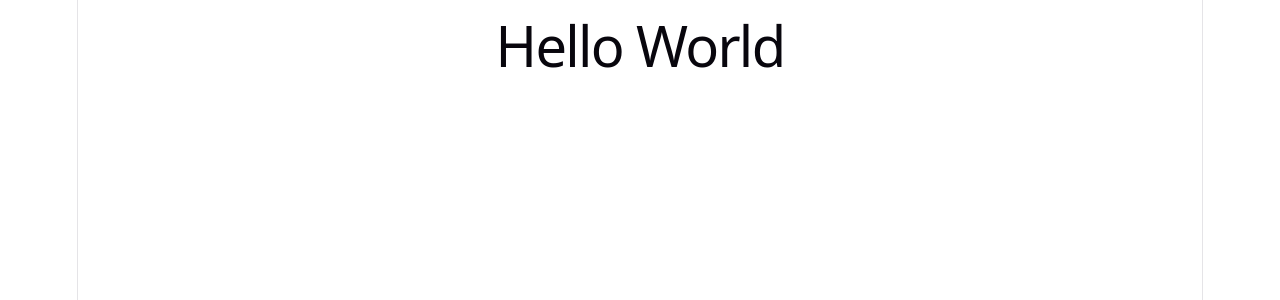
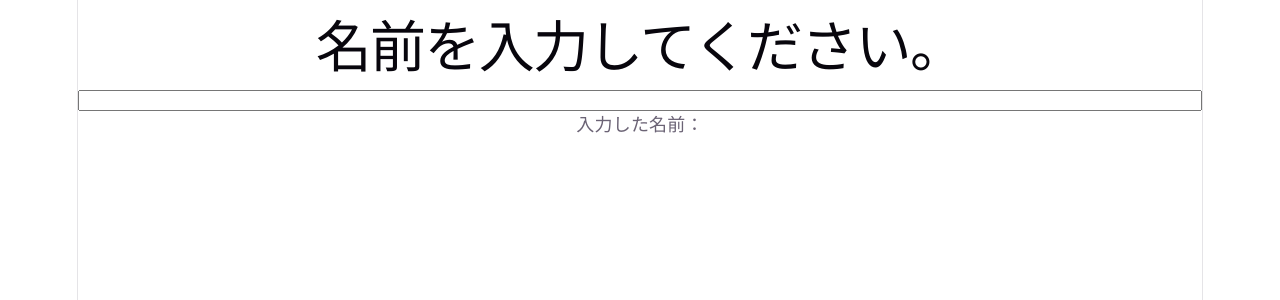
Before and after one commit to Say-Sato/ReactStudy, a React (Vite) app in the folder frontend/todo-app/: page / in a window 1280 px wide. Shown: the top 300 px of the page. Built offline with nearby package versions, Linux system fonts and the light colour scheme.

Commit message:
入力テキスト画面表示

```diff
--- a/frontend/todo-app/src/App.tsx
+++ b/frontend/todo-app/src/App.tsx
@@ -1,6 +1,28 @@
+import { useState } from "react";
+import type { ChangeEvent } from "react";
+
 function App() {
+  /* 変数nameにsetNameを利用して値を入れる */
+  const [name, setName] = useState("");
+
+  const handleChange = (event: ChangeEvent<HTMLInputElement>) => {
+    setName(event.target.value);
+  };
+
   return (
-    <h1>Hello World</h1>
+    <>
+      <h1>名前を入力してください。</h1>
+
+      <input
+        type="text"
+        className="name"
+        name="name"
+        value={name}
+        onChange={handleChange}
+      />
+
+      <p>入力した名前：{name}</p>
+    </>
   );
 }
 
```
